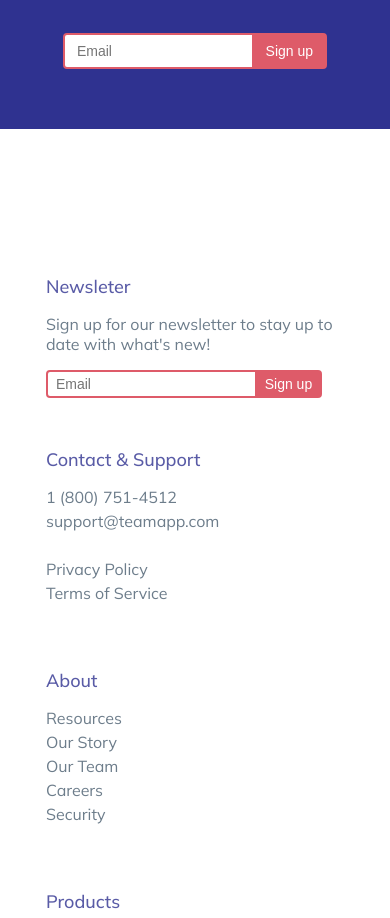
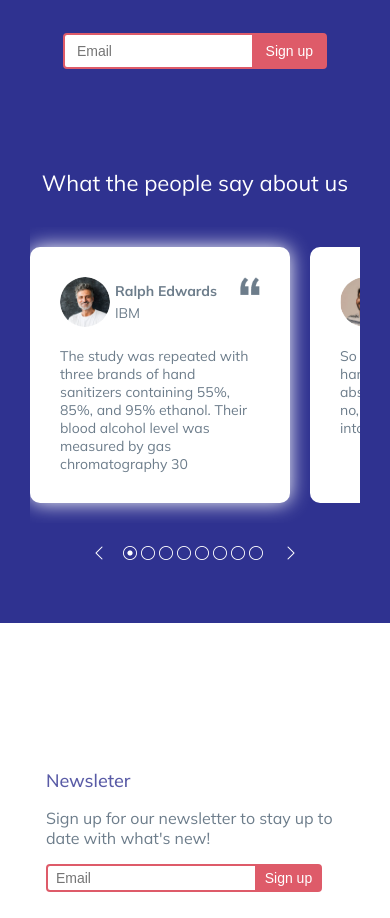
Before and after one commit to jorisval/team-app, a React (Create React App) app in the folder frontend/: page / in a window 390 px wide. Shown: the part 3100-4018 px from the top of the page. Built offline with nearby package versions, Linux system fonts and the light colour scheme.

Commit message:
Setting up responsive testimonials section on home page

```diff
--- a/frontend/src/components/pages/Home.jsx
+++ b/frontend/src/components/pages/Home.jsx
@@ -1,12 +1,15 @@
-import { useContext, useEffect, useState } from "react";
+import { useContext, useEffect, useState, useRef, createRef, useMemo } from "react";
 import { HeaderContext } from "../utils/context";
 import Hero from "../../assets/images/team-hero-image.png";
 import ThankYouPopup from "../pages/Thank-you-subscribe";
 import BeneFirst from "../../assets/images/team-section-one-image.png";
 import BeneSecond from "../../assets/images/team-section-two-image.png";
 import BeneThird from "../../assets/images/team-section-three-image.png";
-//import PostImage1 from "../../assets/images/nordic.png";
-//import PostImage2 from "../../assets/images/kruzo.png";
+import CustomerImage1 from "../../assets/images/review-image-1.png";
+import CustomerImage2 from "../../assets/images/review-image-2.png";
+import CustomerImage3 from "../../assets/images/review-image-3.png";
+import CustomerImage4 from "../../assets/images/review-image-1.png";
+import Comas from "../../assets/images/review-comas.png";
 //import PostImage3 from "../../assets/images/ergonomic.png";
 import { Link } from "react-router-dom";
 import { HomeContainer } from "../styles/Home";
@@ -18,6 +21,87 @@ function Home() {
     useEffect(() => {
         setActivePage('home');
     }, [setActivePage]);
+    const [activeTestimonial, setActiveTestimonial] = useState(0);
+    const testimonialRef = useRef();
+    const testimonialsData = useMemo(() => [
+        {
+            name: "Ralph Edwards",
+            company: "IBM",
+            image: CustomerImage1,
+            comment: "The study was repeated with three brands of hand sanitizers containing 55%, 85%, and 95% ethanol. Their blood alcohol level was measured by gas chromatography 30"
+        },
+        {
+            name: "Robert Fox",
+            company: "Louis Vuitton",
+            image: CustomerImage2,
+            comment: "So yes, the alcohol (ethanol) in hand sanitizers can be absorbed through the skin, but no, it would not cause intoxication."
+        },
+        {
+            name: "Annette Black",
+            company: "Starbucks",
+            image: CustomerImage3,
+            comment: "A wonderful serenity has taken possession of my entire soul, like these sweet mornings of spring which I enjoy with my whole heart."
+        },
+        {
+            name: "Marc A.",
+            company: "CTO Paypal",
+            image: CustomerImage4,
+            comment: "A wonderful serenity has taken possession of my entire soul, like these sweet mornings of spring which I enjoy with my whole heart."
+        },
+        {
+            name: "Ralph Edwards",
+            company: "IBM",
+            image: CustomerImage1,
+            comment: "The study was repeated with three brands of hand sanitizers containing 55%, 85%, and 95% ethanol. Their blood alcohol level was measured by gas chromatography 30"
+        },
+        {
+            name: "Robert Fox",
+            company: "Louis Vuitton",
+            image: CustomerImage2,
+            comment: "So yes, the alcohol (ethanol) in hand sanitizers can be absorbed through the skin, but no, it would not cause intoxication."
+        },
+        {
+            name: "Annette Black",
+            company: "Starbucks",
+            image: CustomerImage3,
+            comment: "A wonderful serenity has taken possession of my entire soul, like these sweet mornings of spring which I enjoy with my whole heart."
+        },
+        {
+            name: "Marc A.",
+            company: "CTO Paypal",
+            image: CustomerImage4,
+            comment: "A wonderful serenity has taken possession of my entire soul, like these sweet mornings of spring which I enjoy with my whole heart."
+        }
+    ], []);
+
+    const [testimonialsRefs, setTestimonialsRefs] = useState([]);
+
+    useEffect(() => {
+        setTestimonialsRefs((refs) => Array(testimonialsData.length).fill().map((_, i) => refs[i] || createRef()));
+    }, [testimonialsData]);
+
+    useEffect(() => {
+        if(testimonialsRefs[activeTestimonial]?.current) {
+            testimonialsRefs[activeTestimonial].current.scrollIntoView({ behavior: 'smooth', block: 'nearest', inline: 'start' });
+        }
+    }, [activeTestimonial, testimonialsRefs]);
+
+    const handleTestimonialScroll = (direction) => {
+        if (direction === 'left') {
+            if (activeTestimonial > 0) {
+                setActiveTestimonial(activeTestimonial - 1);
+            }
+        } else {
+            if (activeTestimonial < testimonialsData.length - 1) {
+                setActiveTestimonial(activeTestimonial + 1);
+            }
+        }
+    };
+
+    const handleTestimonialCircleClick = (index) => {
+        setActiveTestimonial(index);
+    };
+
 
     async function handleSubmit(event) {
         event.preventDefault();
@@ -131,6 +215,43 @@ function Home() {
                     </form>
                 </div>
             </div>
+            <div className="testimonials-section">
+                <h2>What the people say about us</h2>
+                <div className="testimonials" ref={testimonialRef}>
+                    {testimonialsData.map((testimonial, index) => {
+                        return(
+                            <div className={`testimonial ${index === activeTestimonial ? 'active' : ''}`} key={index} ref={testimonialsRefs[index]}>
+                                <div className="testimonial__header">
+                                    <div className="customer-info">
+                                        <img src={testimonial.image} alt="" />
+                                        <div>
+                                            <p className="customer-name">{testimonial.name}</p>
+                                            <p className="customer-company">{testimonial.company}</p>
+                                        </div>
+                                    </div>
+                                    <div className="coma">
+                                        <img src={Comas} alt="" />
+                                    </div>
+                                </div>
+                                <div className="testimonial__body">{testimonial.comment}</div>
+                            </div>
+                        )
+                    })}
+                </div>
+                <div className="testimonial-directions">
+                    <span className="bi bi-chevron-left" onClick={() => handleTestimonialScroll('left')}></span>
+                    <div className="testimonial-circles">
+                        {testimonialsData.map((_, index) => (
+                            <div
+                                className={`bi ${index === activeTestimonial ? 'bi-record-circle' : 'bi-circle'}`}
+                                onClick={() => handleTestimonialCircleClick(index)}
+                                key={index}
+                            />
+                        ))}
+                    </div>
+                    <span className="bi bi-chevron-right" onClick={() => handleTestimonialScroll('right')}></span>
+                </div>
+            </div>
             {showThankYouPopup && (<ThankYouPopup onClose={handleCloseThankYouPopup} />)}
         </HomeContainer>
     )
--- a/frontend/src/components/styles/Home.jsx
+++ b/frontend/src/components/styles/Home.jsx
@@ -344,4 +344,127 @@ body {
         }
     }
 }
+.testimonials-section {
+    display: flex;
+    flex-direction: column;
+    padding: ${theme.layout.spaceBetween30} ${theme.layout.marginLeftRight};
+    margin: -0.5rem;
+    background-color: ${theme.colors.primary};
+    h2 {
+        text-align: center;
+        color: ${theme.colors.white};
+        margin-bottom: ${theme.layout.spaceBetween30};
+    }
+    .testimonials {
+        display: flex;
+        padding: ${theme.layout.spaceBetween20};
+        overflow-x: auto;
+        -ms-overflow-style: none; /* Internet Explorer 10+ */
+        scrollbar-width: none; /* Firefox */
+
+        &::-webkit-scrollbar { /* Chrome, Safari, Edge */
+            display: none;
+        }
+        .testimonial {
+            display: flex;
+            flex-direction: column;
+            flex-shrink: 0;
+            flex-grow: 0;
+            margin-left: ${theme.layout.spaceBetween20};
+            padding: ${theme.layout.spaceBetween30};
+            width: 200px;
+            background-color: ${theme.colors.white};
+            border-radius: 10px;
+            @media (min-width: ${theme.breakpoints.up.medium}) {
+                width: 300px;
+            }
+            &.active {
+                box-shadow: 0 0 20px ${theme.colors.white};
+            }
+            &__header {
+                display: flex;
+                flex-direction: row;
+                justify-content: space-between;
+                margin-bottom: ${theme.layout.spaceBetween20};
+                .customer {
+                    &-info {
+                        display: flex;
+                        align-items: center;
+                        img {
+                            width: 50px;
+                            height: 50px;
+                            border-radius: 50%;
+                            margin-right: 5px;
+                        }
+                    }
+                    &-name {
+                        font-size: 0.875rem;
+                        font-weight: bold;
+                        color: ${theme.colors.paragraph};
+                        margin: 0;
+                        margin-bottom: 4px;
+                    }
+                    &-company {
+                        font-size: 0.875rem;
+                        color: ${theme.colors.paragraph};
+                        margin: 0;
+                    }
+                }
+                .coma {
+                    img {
+                        width: 20px;
+                    }
+                }
+            }
+            &__body{
+                font-size: 0.875rem;
+                color: ${theme.colors.paragraph};
+                margin: 0;
+                @media (min-width: ${theme.breakpoints.up.medium}) {
+                    font-size: 1rem;
+                }
+            }
+        }
+    }
+    .testimonial-directions {
+        margin-top: ${theme.layout.spaceBetween20};
+        margin-bottom: ${theme.layout.spaceBetween30};
+        display: flex;
+        justify-content: center;
+        align-items: center;
+        .bi-chevron-left {
+            color: ${theme.colors.white};
+            font-size: 1rem;
+            cursor: pointer;
+            margin-right: 1rem;
+            @media (min-width: ${theme.breakpoints.up.medium}) {
+                font-size: 1.25rem;
+            }
+        }
+        .bi-chevron-right {
+            color: ${theme.colors.white};
+            font-size: 1rem;
+            cursor: pointer;
+            margin-left: 1rem;
+            @media (min-width: ${theme.breakpoints.up.medium}) {
+                font-size: 1.25rem;
+            }
+        }
+        .testimonial {
+            &-circles {
+                display: flex;
+                justify-content: center;
+                .bi {
+                    font-size: 0.875rem;
+                    color: ${theme.colors.white};
+                    margin-right: 4px;
+                    cursor: pointer;
+                    @media (min-width: ${theme.breakpoints.up.medium}) {
+                        font-size: 1.125rem;
+                    }
+                }
+            }
+        }
+    }
+}
 `;
```
